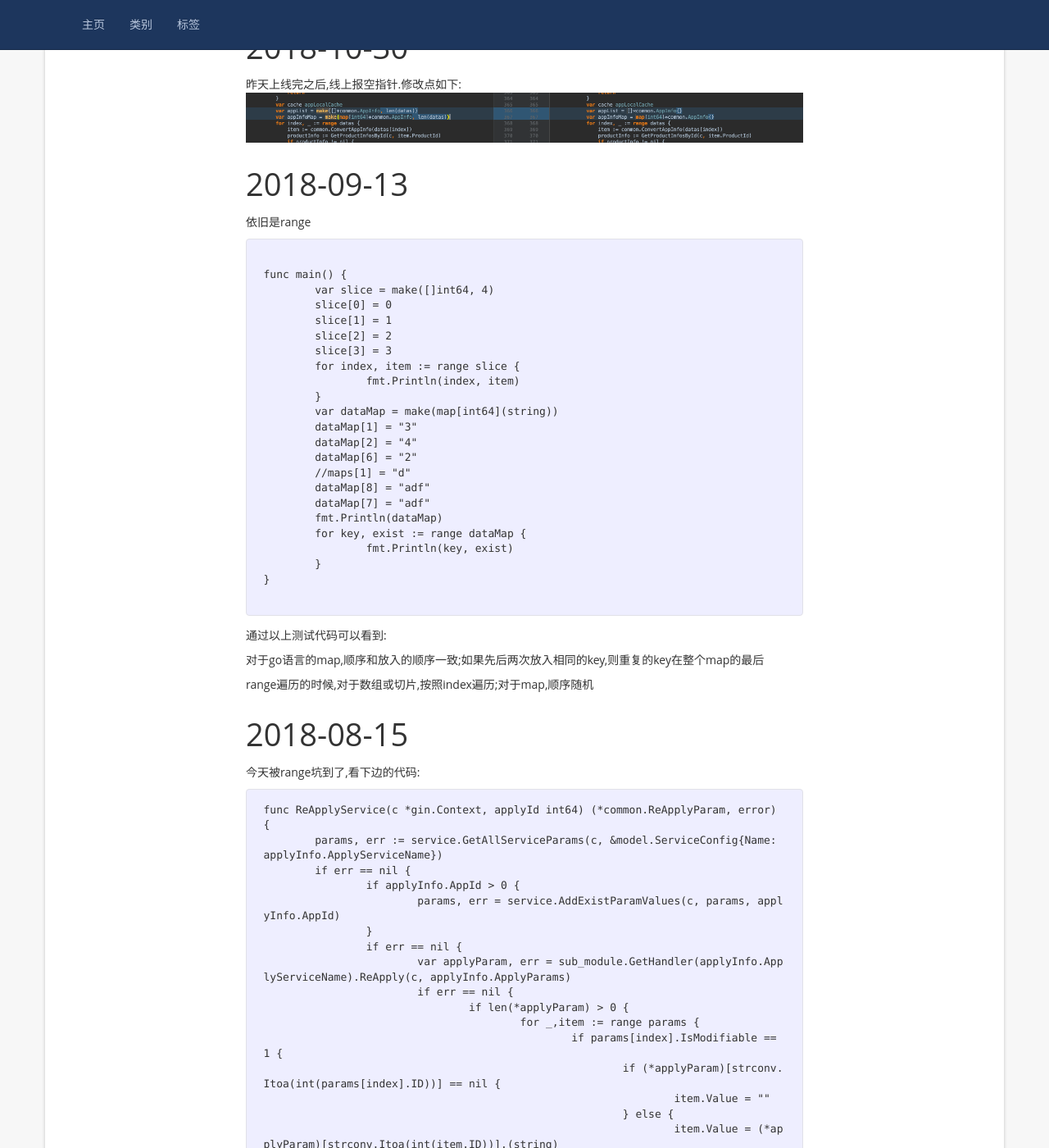
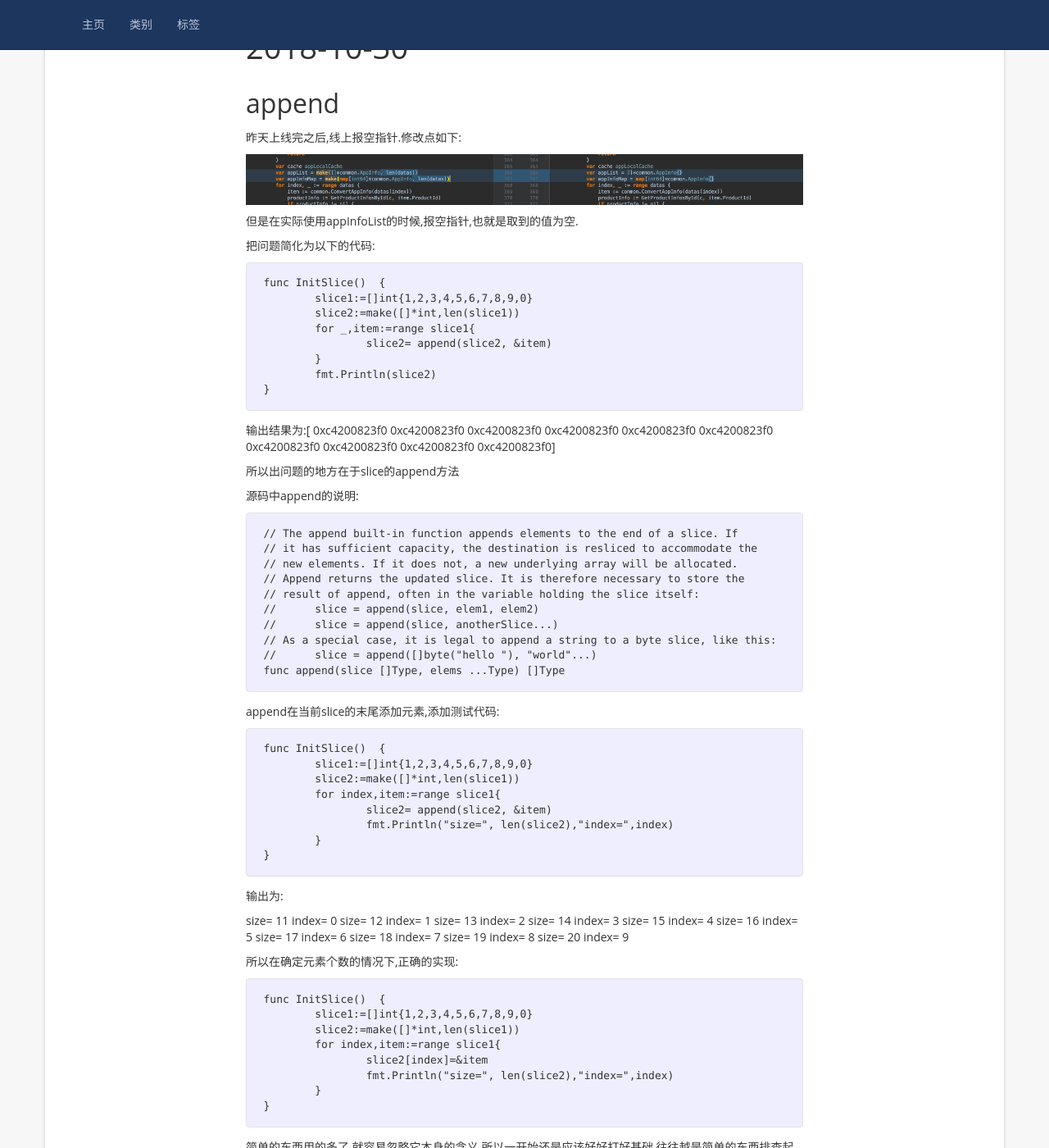
Before and after one commit to caojinyan24/swa19.github.io, a Jekyll site: the page built from _posts/2018/201808/2018-08-15-go-range.md, in a window 1280 px wide and 1400 px high, scrolled down 323 px. Shown: the whole window at 82% size. Built offline with Jekyll 4.4.1, drawn with Linux system fonts in a browser that asks for light colours; nearby versions of some CDN libraries; some of the changed text lies outside the part shown.

Commit message:
go
Change-Id: I0be3a5ce3635832ef951cc4156100c1fe33b229b

````diff
--- a/_posts/2018/201808/2018-08-15-go-range.md
+++ b/_posts/2018/201808/2018-08-15-go-range.md
@@ -8,10 +8,87 @@ tags: go
 
 # 2018-10-30
 
+## append
+
 昨天上线完之后,线上报空指针.修改点如下:
+
 ![go-init.png](/_pic/201808/go-init.png)
 
+但是在实际使用appInfoList的时候,报空指针,也就是取到的值为空.
+
+把问题简化为以下的代码:
+
+```
+func InitSlice()  {
+	slice1:=[]int{1,2,3,4,5,6,7,8,9,0}
+	slice2:=make([]*int,len(slice1))
+	for _,item:=range slice1{
+		slice2= append(slice2, &item)
+	}
+	fmt.Println(slice2)
+}
+```
+
+输出结果为:[<nil> <nil> <nil> <nil> <nil> <nil> <nil> <nil> <nil> <nil> 0xc4200823f0 0xc4200823f0 0xc4200823f0 0xc4200823f0 0xc4200823f0 0xc4200823f0 0xc4200823f0 0xc4200823f0 0xc4200823f0 0xc4200823f0]
+
+所以出问题的地方在于slice的append方法
+
+源码中append的说明:
+
+```
+// The append built-in function appends elements to the end of a slice. If
+// it has sufficient capacity, the destination is resliced to accommodate the
+// new elements. If it does not, a new underlying array will be allocated.
+// Append returns the updated slice. It is therefore necessary to store the
+// result of append, often in the variable holding the slice itself:
+//	slice = append(slice, elem1, elem2)
+//	slice = append(slice, anotherSlice...)
+// As a special case, it is legal to append a string to a byte slice, like this:
+//	slice = append([]byte("hello "), "world"...)
+func append(slice []Type, elems ...Type) []Type
+```
+append在当前slice的末尾添加元素,添加测试代码:
+```
+func InitSlice()  {
+	slice1:=[]int{1,2,3,4,5,6,7,8,9,0}
+	slice2:=make([]*int,len(slice1))
+	for index,item:=range slice1{
+		slice2= append(slice2, &item)
+		fmt.Println("size=", len(slice2),"index=",index)
+	}
+}
+```
+
+输出为:
+
+size= 11 index= 0
+size= 12 index= 1
+size= 13 index= 2
+size= 14 index= 3
+size= 15 index= 4
+size= 16 index= 5
+size= 17 index= 6
+size= 18 index= 7
+size= 19 index= 8
+size= 20 index= 9
+
+所以在确定元素个数的情况下,正确的实现:
+```
+func InitSlice()  {
+	slice1:=[]int{1,2,3,4,5,6,7,8,9,0}
+	slice2:=make([]*int,len(slice1))
+	for index,item:=range slice1{
+		slice2[index]=&item
+		fmt.Println("size=", len(slice2),"index=",index)
+	}
+}
+```
+
+简单的东西用的多了,就容易忽略它本身的含义.所以一开始还是应该好好打好基础,往往越是简单的东西排查起来越难.
+
 # 2018-09-13
+
+## range
 
 依旧是range
 
@@ -48,6 +125,9 @@ func main() {
 range遍历的时候,对于数组或切片,按照index遍历;对于map,顺序随机
 
 # 2018-08-15
+
+## range
+
 今天被range坑到了,看下边的代码:
 
 ~~~
````
